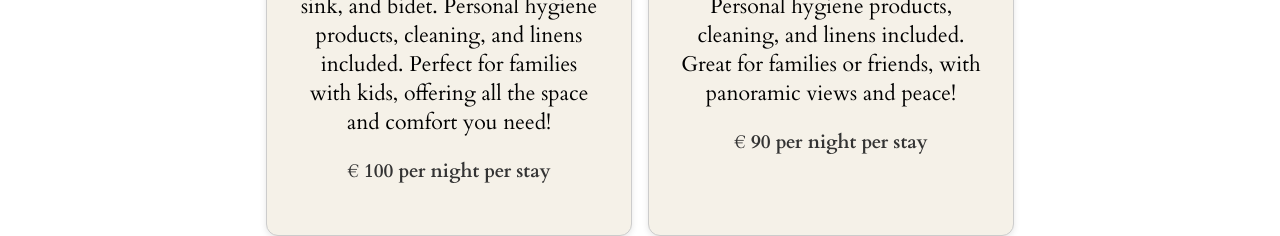
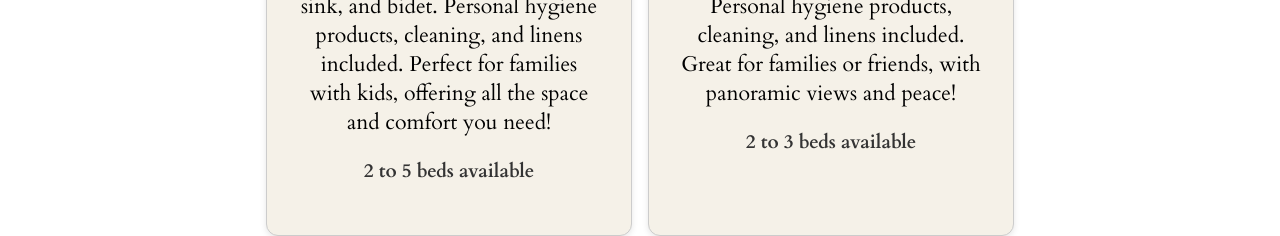
Before and after one commit to Schengatto/cuore-di-bosco, a Nuxt app: page /en/booking in a window 1280 px wide. Shown: the part 2180-2416 px from the top of the page. Built offline with nearby package versions, Linux system fonts and the light colour scheme.

Commit message:
sistemato booking inglese

```diff
--- a/pages/en/booking.vue
+++ b/pages/en/booking.vue
@@ -54,7 +54,7 @@
             relaxation area with armchair, minibar, coffee machine, and kettle. Bathroom with shower, sink, and bidet.
             Personal hygiene products, cleaning, and linens included. Perfect for families with kids, offering all the
             space and comfort you need!</p>
-          <h3>€ 100 per night per stay</h3>
+          <h3>2 to 5 beds available</h3>
         </div>
       </div>
 
@@ -70,7 +70,7 @@
             relaxation area with sofa, minibar, coffee machine, and kettle. Bathroom with shower, sink, and bidet.
             Personal hygiene products, cleaning, and linens included. Great for families or friends, with panoramic
             views and peace!</p>
-          <h3>€ 90 per night per stay</h3>
+          <h3>2 to 3 beds available</h3>
         </div>
       </div>
     </section>
```
